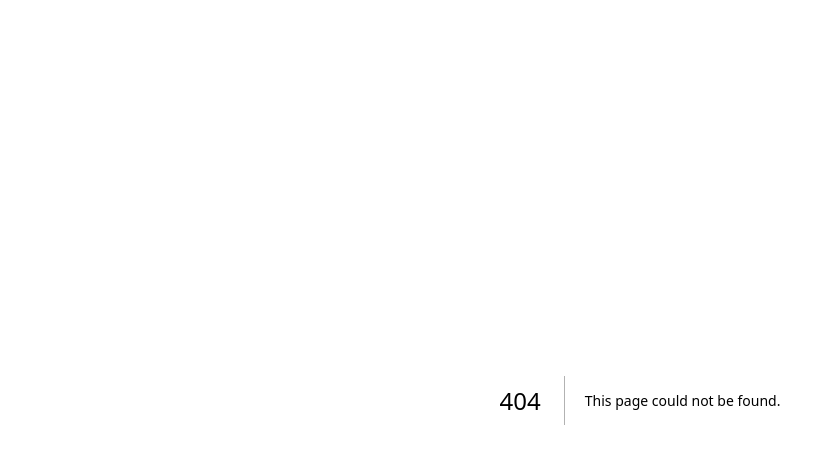
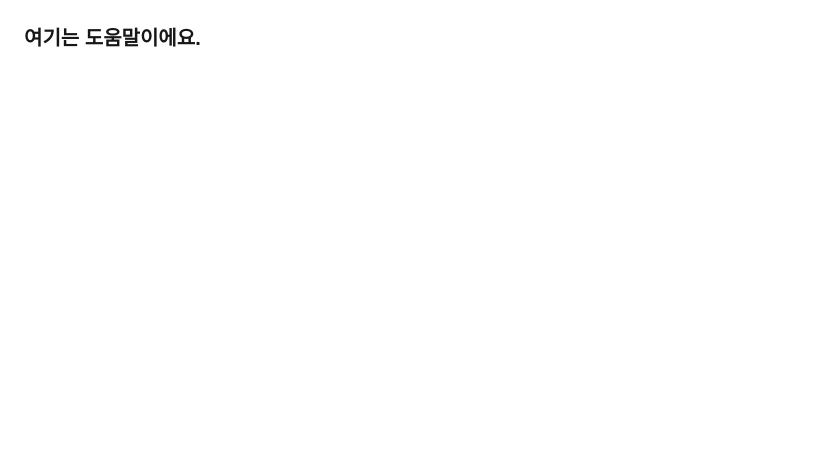
Before and after one commit to soongu/codeit-fs-16-next, a Next.js app in the folder next-lab/: page /p3-02/practice1/help in a window 1280 px wide. Before the commit this address had no page. Shown: the top 464 px of the page, without its empty margins (0-818 px from the left). Built offline with nearby package versions, Linux system fonts and the light colour scheme.

Commit message:
feat: add AboutPage and HelpPage components with corresponding content

```diff
--- /dev/null
+++ b/next-lab/app/p3-02/practice1/about/page.js
@@ -0,0 +1,5 @@
+const AboutPage = () => {
+  return <h2 className='p-6 text-xl font-semibold'>여기는 소개에요.</h2>;
+};
+
+export default AboutPage;
--- /dev/null
+++ b/next-lab/app/p3-02/practice1/help/page.js
@@ -0,0 +1,5 @@
+const HelpPage = () => {
+  return <h2 className='p-6 text-xl font-semibold'>여기는 도움말이에요.</h2>;
+};
+
+export default HelpPage;
--- /dev/null
+++ b/next-lab/app/p3-02/practice1/page.js
@@ -0,0 +1,5 @@
+const HomePage = () => {
+  return <h2 className='p-6 text-xl font-semibold'>여기는 홈이에요.</h2>;
+};
+
+export default HomePage;
```
